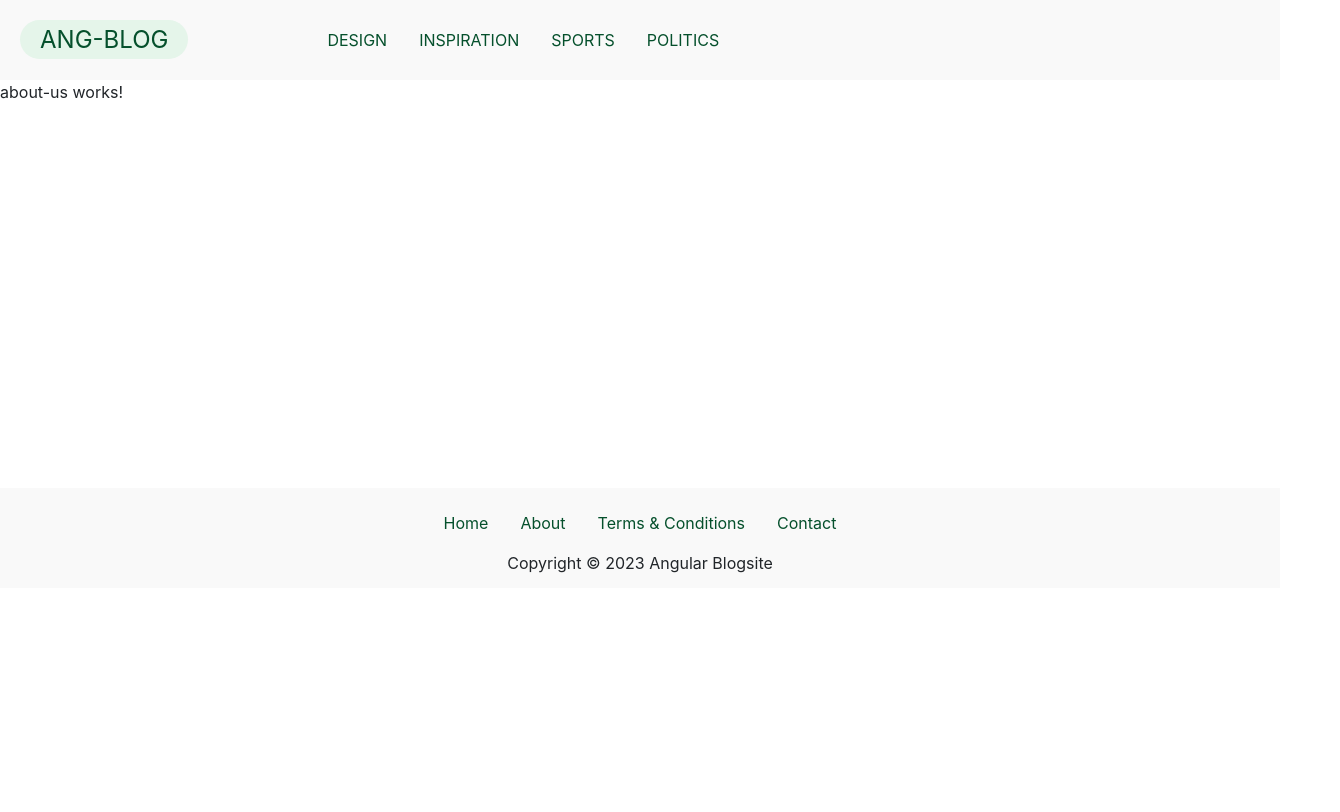
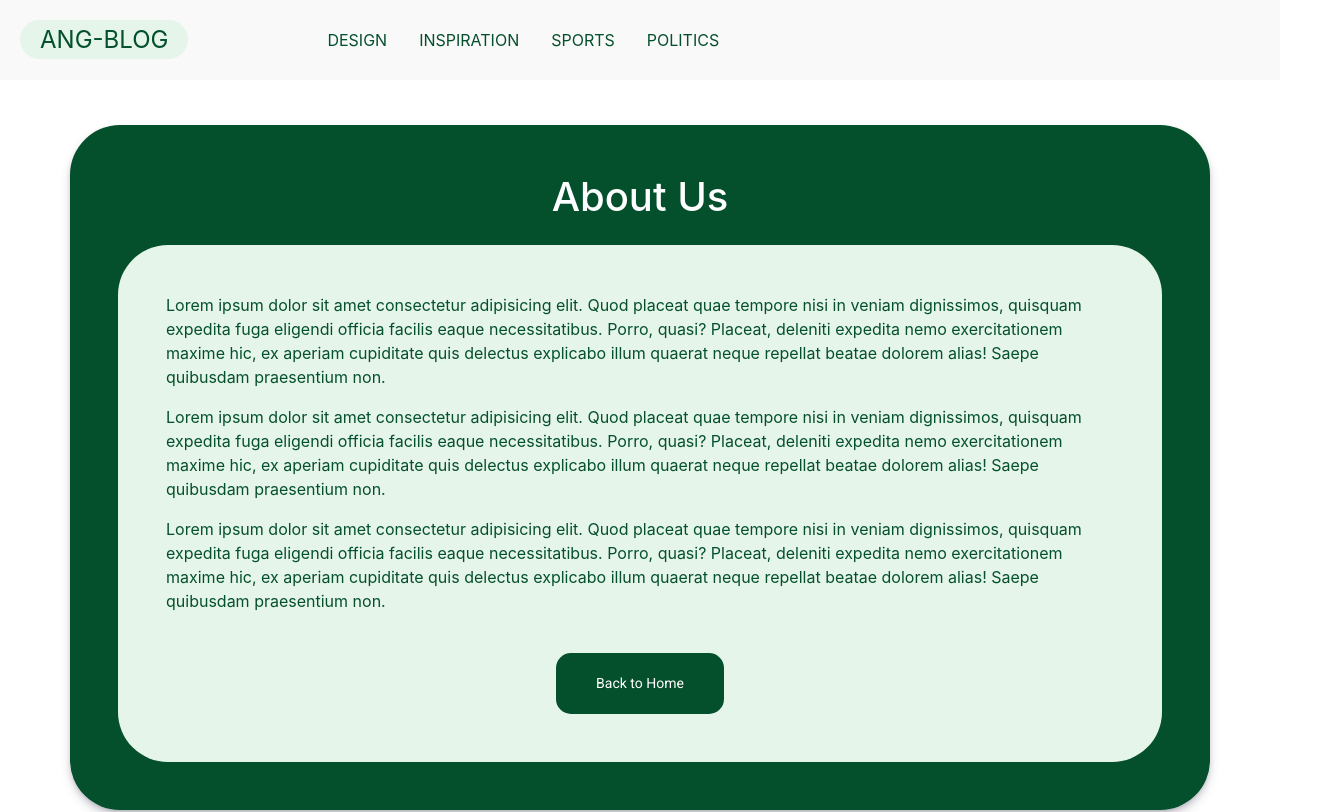
Before and after one commit to Lexsak/blog-angular, an Angular app: page /about in a window 1280 px wide. Shown: the top 812 px of the page, 1340 px wide, since content can reach past the window. Built offline with nearby package versions, Linux system fonts and the light colour scheme.

Commit message:
about us & terms-condition sections

```diff
--- a/src/app/pages/about-us/about-us.component.css
+++ b/src/app/pages/about-us/about-us.component.css
@@ -0,0 +1,17 @@
+section{
+    margin-top: 125px;
+}
+
+.bg-theme, .bg-secondary-theme{
+    border-radius: 50px;
+}
+
+.btn-sub{
+    font-family: 'Roboto', sans-serif;
+    transition: all 0.3s ease-in-out;
+    padding: 20px 40px;
+    border: none;
+    border-radius: 15px;
+    font-size: 14px;
+    background-color: var(--primary-color);
+}
--- a/src/app/pages/about-us/about-us.component.html
+++ b/src/app/pages/about-us/about-us.component.html
@@ -1 +1,41 @@
-<p>about-us works!</p>
+<section>
+  <div class="container mt-5 mb-5 p-5 bg-theme shadow-effect">
+    <h1 class="text-white text-center">About Us</h1>
+    <div class="p-5 mt-4 bg-secondary-theme text-theme-primary">
+      <p>
+        Lorem ipsum dolor sit amet consectetur adipisicing elit. Quod placeat
+        quae tempore nisi in veniam dignissimos, quisquam expedita fuga eligendi
+        officia facilis eaque necessitatibus. Porro, quasi? Placeat, deleniti
+        expedita nemo exercitationem maxime hic, ex aperiam cupiditate quis
+        delectus explicabo illum quaerat neque repellat beatae dolorem alias!
+        Saepe quibusdam praesentium non.
+      </p>
+      <p>
+        Lorem ipsum dolor sit amet consectetur adipisicing elit. Quod placeat
+        quae tempore nisi in veniam dignissimos, quisquam expedita fuga eligendi
+        officia facilis eaque necessitatibus. Porro, quasi? Placeat, deleniti
+        expedita nemo exercitationem maxime hic, ex aperiam cupiditate quis
+        delectus explicabo illum quaerat neque repellat beatae dolorem alias!
+        Saepe quibusdam praesentium non.
+      </p>
+      <p>
+        Lorem ipsum dolor sit amet consectetur adipisicing elit. Quod placeat
+        quae tempore nisi in veniam dignissimos, quisquam expedita fuga eligendi
+        officia facilis eaque necessitatibus. Porro, quasi? Placeat, deleniti
+        expedita nemo exercitationem maxime hic, ex aperiam cupiditate quis
+        delectus explicabo illum quaerat neque repellat beatae dolorem alias!
+        Saepe quibusdam praesentium non.
+      </p>
+
+      <div class="text-center">
+        <button class="btn-sub mt-4 text-white">Back to Home</button>
+      </div>
+    </div>
+  </div>
+</section>
+
+<div class="container mt-5 mb-5">
+  <div class="row justify-content-center">
+    <app-subscription-form></app-subscription-form>
+  </div>
+</div>
--- a/src/app/pages/single-category/single-category.component.html
+++ b/src/app/pages/single-category/single-category.component.html
@@ -1,4 +1,4 @@
-<div class="bt-theme p-5">
+<div class="bg-theme p-5">
     <div class="container text-center">
         <h1 class="text-white">General Knowledge</h1>
         <p class="text-white">Lorem ipsum dolor sit amet consectetur adipisicing elit.</p>
--- a/src/app/pages/terms-and-condition/terms-and-condition.component.css
+++ b/src/app/pages/terms-and-condition/terms-and-condition.component.css
@@ -0,0 +1,17 @@
+section{
+    margin-top: 125px;
+}
+
+.bg-theme, .bg-secondary-theme{
+    border-radius: 50px;
+}
+
+.btn-sub{
+    font-family: 'Roboto', sans-serif;
+    transition: all 0.3s ease-in-out;
+    padding: 20px 40px;
+    border: none;
+    border-radius: 15px;
+    font-size: 14px;
+    background-color: var(--primary-color);
+}
--- a/src/app/pages/terms-and-condition/terms-and-condition.component.html
+++ b/src/app/pages/terms-and-condition/terms-and-condition.component.html
@@ -1 +1,41 @@
-<p>terms-and-condition works!</p>
+<section>
+  <div class="container mt-5 mb-5 p-5 bg-theme shadow-effect">
+    <h1 class="text-white text-center">Terms & Conditions</h1>
+    <div class="p-5 mt-4 bg-secondary-theme text-theme-primary">
+      <p>
+        Lorem ipsum dolor sit amet consectetur adipisicing elit. Quod placeat
+        quae tempore nisi in veniam dignissimos, quisquam expedita fuga eligendi
+        officia facilis eaque necessitatibus. Porro, quasi? Placeat, deleniti
+        expedita nemo exercitationem maxime hic, ex aperiam cupiditate quis
+        delectus explicabo illum quaerat neque repellat beatae dolorem alias!
+        Saepe quibusdam praesentium non.
+      </p>
+      <p>
+        Lorem ipsum dolor sit amet consectetur adipisicing elit. Quod placeat
+        quae tempore nisi in veniam dignissimos, quisquam expedita fuga eligendi
+        officia facilis eaque necessitatibus. Porro, quasi? Placeat, deleniti
+        expedita nemo exercitationem maxime hic, ex aperiam cupiditate quis
+        delectus explicabo illum quaerat neque repellat beatae dolorem alias!
+        Saepe quibusdam praesentium non.
+      </p>
+      <p>
+        Lorem ipsum dolor sit amet consectetur adipisicing elit. Quod placeat
+        quae tempore nisi in veniam dignissimos, quisquam expedita fuga eligendi
+        officia facilis eaque necessitatibus. Porro, quasi? Placeat, deleniti
+        expedita nemo exercitationem maxime hic, ex aperiam cupiditate quis
+        delectus explicabo illum quaerat neque repellat beatae dolorem alias!
+        Saepe quibusdam praesentium non.
+      </p>
+
+      <div class="text-center">
+        <button class="btn-sub mt-4 text-white">Back to Home</button>
+      </div>
+    </div>
+  </div>
+</section>
+
+<div class="container mt-5 mb-5">
+  <div class="row justify-content-center">
+    <app-subscription-form></app-subscription-form>
+  </div>
+</div>
--- a/src/styles.css
+++ b/src/styles.css
@@ -31,8 +31,16 @@ body{
     box-shadow: rgba(50, 50, 93, 0.25) 0px 6px 12px -2px, rgba(0, 0, 0, 0.3) 0px 3px 7px -3px;
 }
 
-.bt-theme{
+.bg-theme{
     background-color: var(--primary-color);
+}
+
+.bg-secondary-theme{
+    background-color: var(--secondary-color);
+}
+
+.text-theme-primary{
+    color: var(--primary-color);
 }
 
 .design,
```
